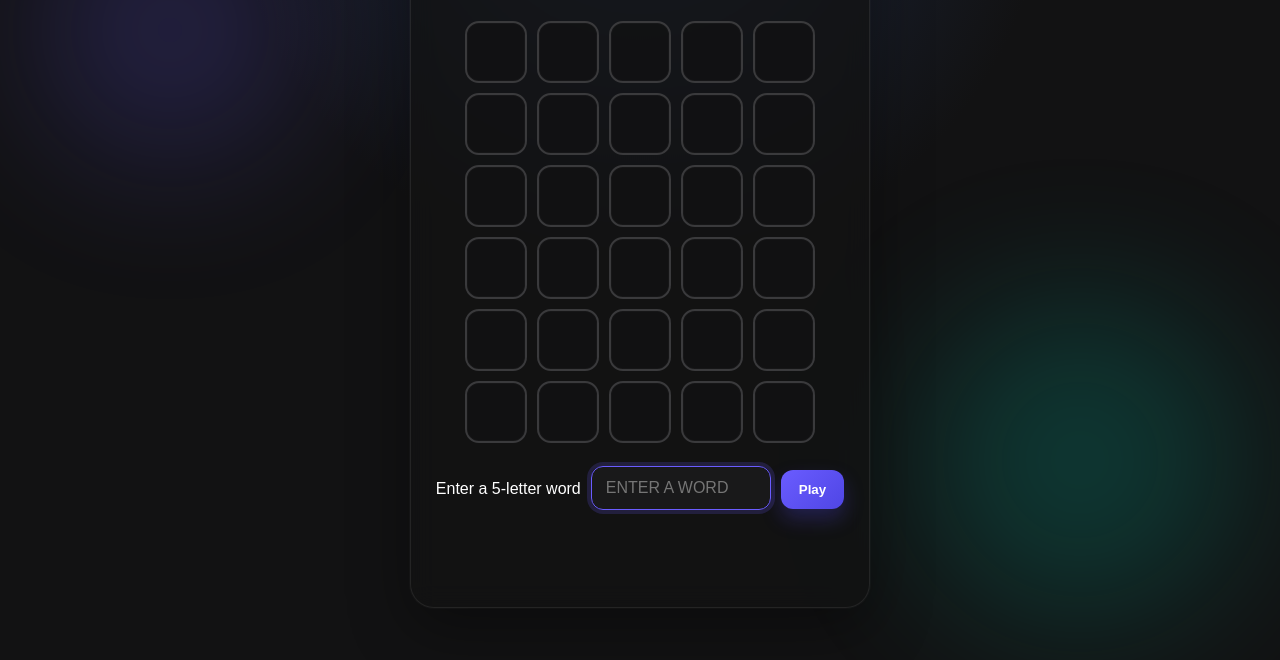
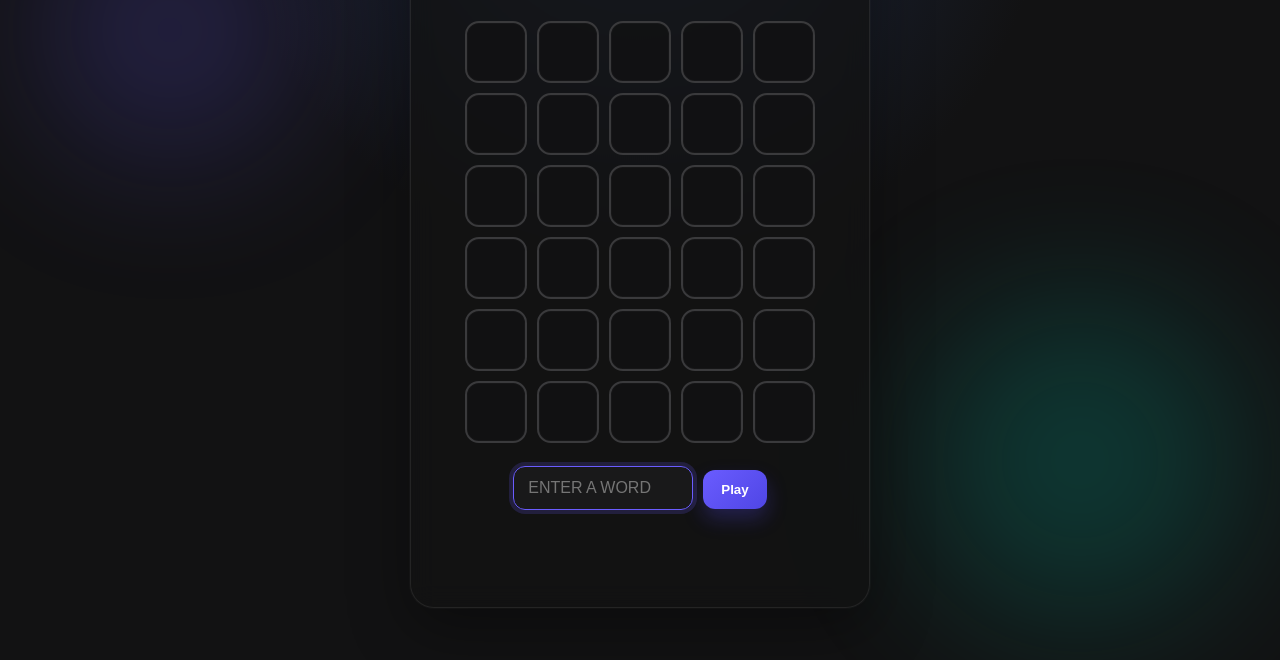
Before and after one commit to PaulineBGZI/projet-wordle, a website built with Vite: page src/web/index.html in a window 1280 px wide. Shown: the part 140-800 px from the top of the page. Built offline with nearby package versions, Linux system fonts and the light colour scheme.

Commit message:
Cacher le label

```diff
--- a/src/web/style.css
+++ b/src/web/style.css
@@ -247,3 +247,13 @@ h1 {
     80% { transform: translateX(6px); }
     100% { transform: translateX(0); }
 }
+
+.visually-hidden {
+    position: absolute;
+    width: 1px;
+    height: 1px;
+    padding: 0;
+    margin: -1px;
+    overflow: hidden;
+    border: 0;
+}
```
